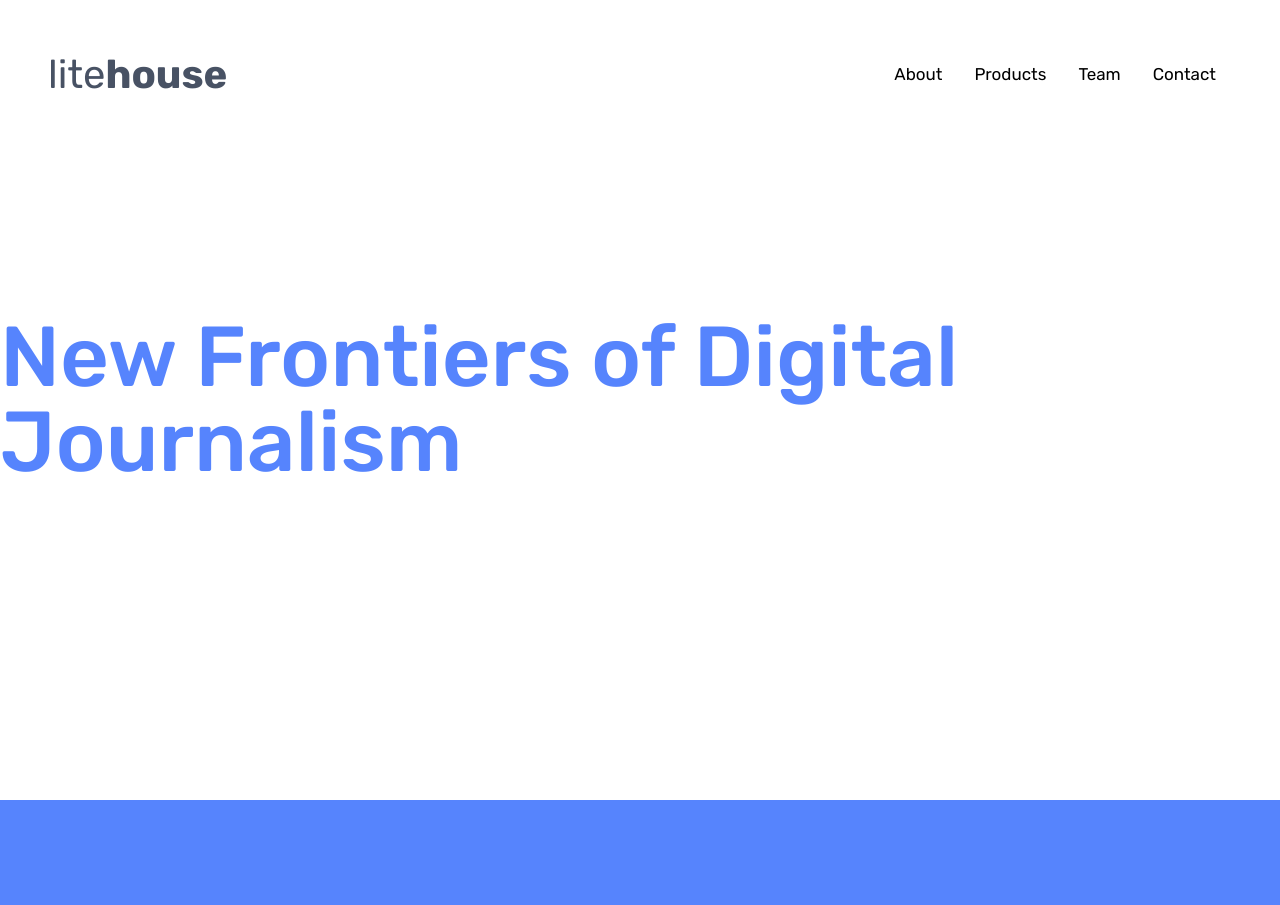
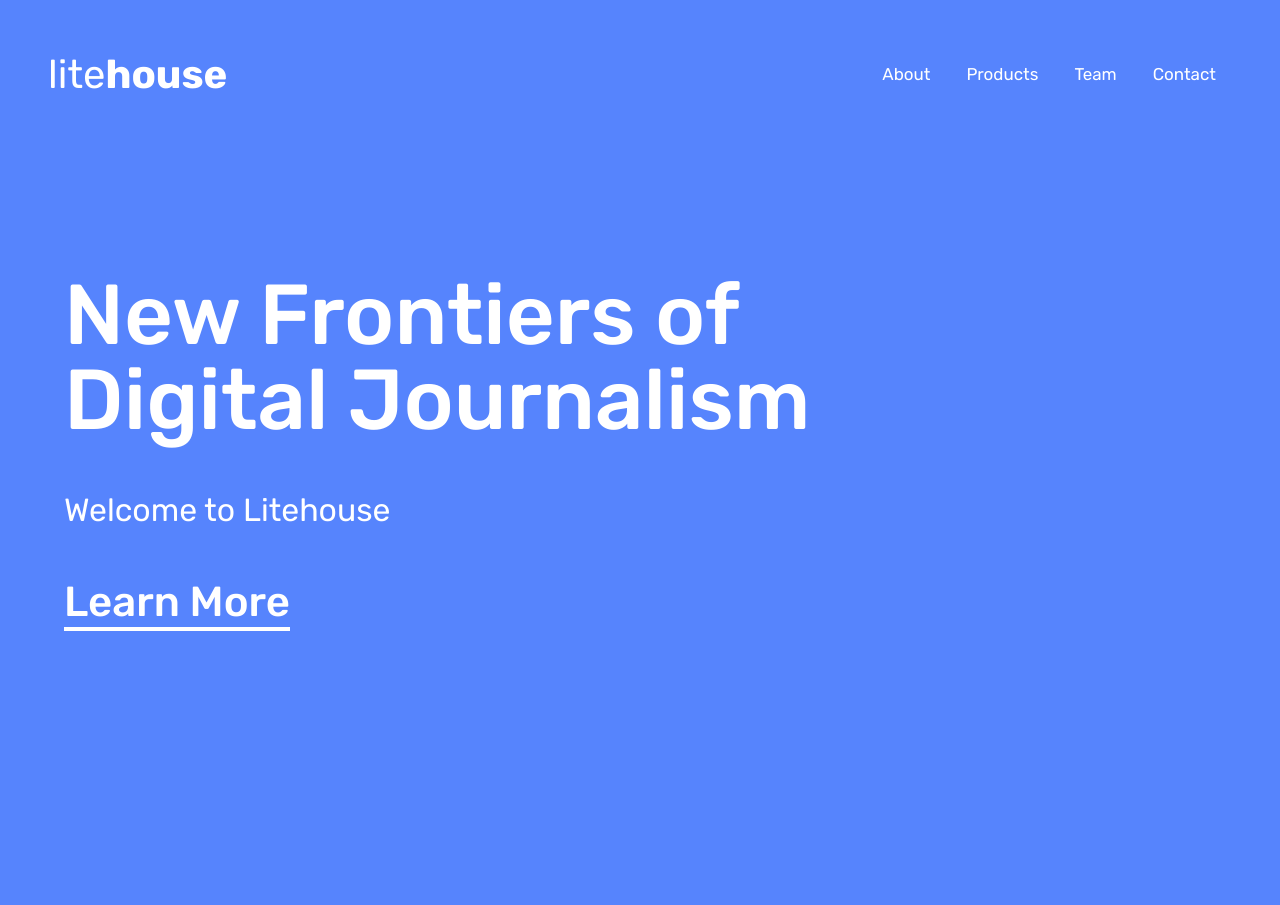
Before and after one commit to litehousepress/litehouse.press, a Next.js app: page / in a window 1280 px wide. Shown: the top 905 px of the page. Built offline with nearby package versions, Linux system fonts and the light colour scheme.

Commit message:
New Website

```diff
--- a/components/About/index.js
+++ b/components/About/index.js
@@ -2,7 +2,7 @@ function About(props) {
     return (
         <section className="section section--blue" id="about">
             <div className="container">
-                <h2>We Are Litehouse</h2>
+                <h2 className="align-center">We Are Litehouse</h2>
                 <div className="container-flex about-block">
                     <svg viewBox="0 0 940.1006 814.72886">
                         <ellipse
@@ -193,7 +193,7 @@ function About(props) {
                         needs of modern news organizations and freelance journalists.
                     </p>
                 </div>
-                <div className="container-flex about-block">
+                <div className="container-flex about-block container-flex--rev ">
                     <p className="lead">
                         Our mission is to bring cutting-edge technologies like React, GraphQL, and
                         Node.js and modern user experience into the news environment.
--- a/components/Head/index.js
+++ b/components/Head/index.js
@@ -4,12 +4,12 @@ export default () => (
     <Head>
         <meta name="viewport" content="width=device-width, initial-scale=1" />
         <meta charSet="utf-8" />
-        <title>Litehouse</title>
+        <title>Litehouse | New Frontiers of Digital Journalism</title>
         <meta
             name="description"
             content="We are a team of experienced journalists, storytellers, developers, designers and creative experts that are building platforms tailored to the needs of modern news organizations and freelance journalists."
         />
-        <meta property="og:title" content="Litehouse" />
+        <meta property="og:title" content="Litehouse | New Frontiers of Digital Journalism" />
         <meta
             property="og:description"
             content="We are a team of experienced journalists, storytellers, developers, designers and creative experts that are building platforms tailored to the needs of modern news organizations and freelance journalists."
--- a/components/Hero/index.js
+++ b/components/Hero/index.js
@@ -1,7 +1,13 @@
 function Hero(props) {
     return (
-        <section className="section" id="home">
-            <h1>New Frontiers of Digital Journalism</h1>
+        <section className="section section--blue" id="hero">
+            <div className="container container--hero">
+                <h1>New Frontiers of Digital Journalism</h1>
+                <p className="lead">Welcome to Litehouse</p>
+                <a href="/#about" className="link link--big">
+                    Learn More
+                </a>
+            </div>
         </section>
     );
 }
--- a/styles/styles.scss
+++ b/styles/styles.scss
@@ -12,13 +12,22 @@ h1 {
     margin: 0;
     padding: 0;
     line-height: 1;
-    color: $color-blueberry;
+    color: $color-white;
+    max-width: 65%;
+
     @media (max-width: 960px) {
         font-size: 64px;
+        line-height: 1;
+    }
+
+    @media (max-width: 800px) {
+        font-size: 48px;
+        line-height: 1;
     }
 
     @media (max-width: 520px) {
-        font-size: 48px;
+        font-size: 42px;
+        line-height: 1;
     }
 }
 
@@ -200,7 +209,7 @@ header {
     }
 
     .logo {
-        color: $color-independence;
+        color: $color-white;
         font-size: 40px;
         @media (max-width: 960px) {
         }
@@ -229,8 +238,16 @@ header {
                 font-size: 17px;
                 cursor: pointer;
                 transition: color 0.24s;
+                margin-left: 4px;
+                background: linear-gradient(to bottom, $color-white 0%, $color-white 100%);
+                background-position: 0 100%;
+                background-repeat: repeat-x;
+                background-size: 0px 0px;
+                transition: all 0.24s;
+                color: $color-white;
                 &:hover {
                     color: $color-blueberry;
+                    background-size: 4px 58px;
                 }
             }
         }
@@ -258,7 +275,7 @@ header {
 
     &.section--blue {
         background: $color-blueberry;
-        padding: 100px 64px;
+        padding: 200px 64px 100px;
 
         h2,
         h3,
@@ -312,7 +329,10 @@ header {
     width: 101vw;
     margin-bottom: -4px;
 }
-
+.container--hero {
+    max-width: 100%;
+    padding: 0;
+}
 .container-flex {
     display: flex;
     align-items: center;
@@ -335,6 +355,11 @@ header {
         @media (max-width: 520px) {
             flex-direction: column-reverse;
         }
+    }
+
+    &.container-flex--full {
+        max-width: 100%;
+        padding: 0;
     }
 }
 
@@ -456,6 +481,10 @@ button {
             margin-left: 48px;
         }
     }
+
+    @media (max-width: 520px) {
+        padding: 24px 0;
+    }
 }
 
 .decoration-top {
@@ -468,3 +497,14 @@ button {
     width: 101vw;
     height: auto;
 }
+
+#about {
+    padding: 200px 64px 0;
+}
+#contact {
+    padding: 100px 64px 100px;
+}
+
+.align-center {
+    text-align: center;
+}
```
